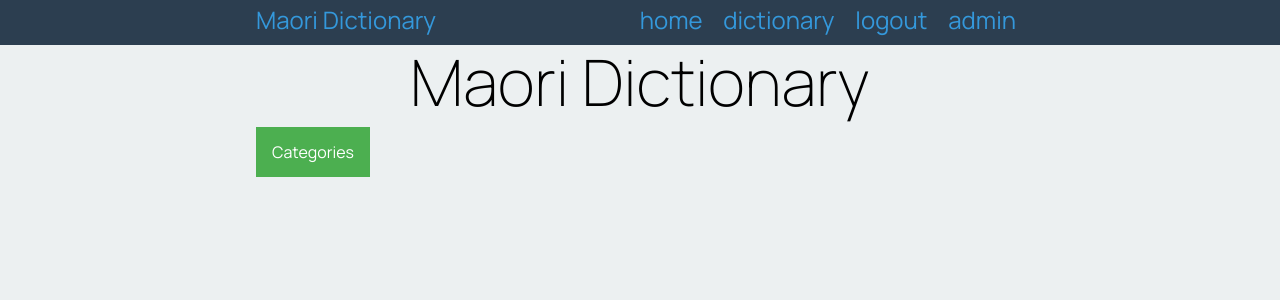
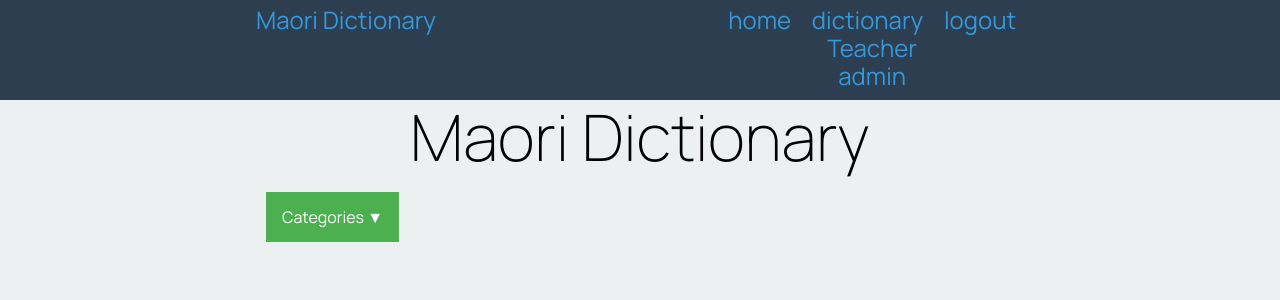
Before and after one commit to TanmayK2007/Maori_Dictionary, a Flask app: page /dictionary in a window 1280 px wide. Shown: the top 300 px of the page. Run offline with Flask 3, Linux system fonts and the light colour scheme; the visitor is signed in with stand-in values (Sample User, id 1); data that the repository does not hold is empty.

Commit message:
In this commit alot of work has been done. Including teacher login, some of delete words, and some major bug fixes/

```diff
--- a/app.py
+++ b/app.py
@@ -2,7 +2,7 @@ from flask import Flask, render_template, redirect, request, session
 import sqlite3
 from sqlite3 import Error
 from flask_bcrypt import Bcrypt
-
+from datetime import datetime
 DATABASE = "C:/Users/22452/OneDrive - Wellington College/13DTS/Maori Dictionary/maori_dictionary"
 
 app = Flask(__name__)
@@ -33,10 +33,19 @@ def is_logged_in():
         return True
 
 
+def is_teacher():
+    if session.get("type") is None:
+        print("Not Teacher")
+        return False
+    else:
+        print("Is Teacher")
+        return True
+
+
 @app.route('/')
 def render_home():
     con = create_connection(DATABASE)
-    query = "SELECT maori, english, category_name, definition, level FROM maori_words m INNER JOIN category c ON " \
+    query = "SELECT maori, english, category_name, definition, level, date_added FROM maori_words m INNER JOIN category c ON " \
             "m.cat_id_fk = c.cat_id"
     cur = con.cursor()
     cur.execute(query)
@@ -47,13 +56,13 @@ def render_home():
     if message is None:
         message = ""
 
-    return render_template('home.html', logged_in=is_logged_in(), message=message, words=word_list)
+    return render_template('home.html', logged_in=is_logged_in(), message=message, words=word_list, teacher=is_teacher())
 
 
 @app.route('/dictionary')
 def render_dictionary():
     con = create_connection(DATABASE)
-    query = "SELECT maori, english, category_name, definition, level FROM maori_words m INNER JOIN category c ON " \
+    query = "SELECT maori, english, category_name, definition, level, date_added FROM maori_words m INNER JOIN category c ON " \
             "m.cat_id_fk = c.cat_id"
     cur = con.cursor()
     cur.execute(query)
@@ -63,15 +72,14 @@ def render_dictionary():
     cur.execute(query)
     category_list = cur.fetchall()
     con.close()
-    print(f'word_list = {word_list}')
-    return render_template('dictionary.html', words=word_list, categories=category_list, logged_in=is_logged_in())
+    return render_template('dictionary.html', words=word_list, categories=category_list, logged_in=is_logged_in(), teacher=is_teacher())
 
 
 @app.route('/categories/<cat_id>')
 def render_categories(cat_id):  # put application's code here
     title = cat_id
     con = create_connection(DATABASE)
-    query = "SELECT maori, english, category_name, definition, level FROM maori_words m " \
+    query = "SELECT maori, english, category_name, definition, level, date_added FROM maori_words m " \
             "INNER JOIN category c ON m.cat_id_fk = c.cat_id WHERE cat_id_fk=? "
     cur = con.cursor()
     cur.execute(query, (title, ))
@@ -82,7 +90,7 @@ def render_categories(cat_id):  # put application's code here
     category_list = cur.fetchall()
     con.close()
     print(words_list)
-    return render_template("categories.html", wor=words_list, categories=category_list, title=title, logged_in=is_logged_in())
+    return render_template("categories.html", wor=words_list, categories=category_list, title=title, logged_in=is_logged_in(), teacher=is_teacher())
 
 
 @app.route('/login', methods=['POST', 'GET'])
@@ -94,7 +102,7 @@ def render_login():
         email = request.form['email'].strip().lower()
         password = request.form['password'].strip()
         print(email)
-        query = """SELECT user_id, fname, password FROM user WHERE email = ?"""
+        query = """SELECT user_id, fname, password, type FROM user WHERE email = ?"""
         con = create_connection(DATABASE)
         cur = con.cursor()
         cur.execute(query, (email,))
@@ -110,6 +118,7 @@ def render_login():
             user_id = user_data[0][0]
             first_name = user_data[0][1]
             db_password = user_data[0][2]
+            user_type = user_data[0][3]
         except IndexError:
             return redirect("/login?error=Email+invalid+password+incorrect")
 
@@ -123,10 +132,11 @@ def render_login():
         session['email'] = email
         session['user_id'] = user_id
         session['firstname'] = first_name
+        session['type'] = user_type
 
         print(session)
         return redirect('/')
-    return render_template('login.html', logged_in=is_logged_in())
+    return render_template('login.html', logged_in=is_logged_in(), teacher=is_teacher())
 
 
 @app.route('/signup', methods=['POST', 'GET'])
@@ -140,6 +150,7 @@ def render_signup():
         email = request.form.get('email').lower().strip()
         password = request.form.get('password')
         password2 = request.form.get('password2')
+        teacher = request.form.get('teacher')
 
         if password != password2:
             return redirect("\signup?error=Passwords+do+not+match")
@@ -149,11 +160,11 @@ def render_signup():
 
         hashed_password = bcrypt.generate_password_hash(password)
         con = create_connection(DATABASE)
-        query = "INSERT INTO user (fname, lname, email, password) VALUES (?, ?, ?, ?)"
+        query = "INSERT INTO user (fname, lname, email, password, type) VALUES (?, ?, ?, ?, ?)"
         cur = con.cursor()
 
         try:
-            cur.execute(query, (fname, lname, email, hashed_password))
+            cur.execute(query, (fname, lname, email, hashed_password, teacher))
         except sqlite3.IntegrityError:
             con.close()
             return redirect('\signup?error=Email+is+already+used')
@@ -163,7 +174,7 @@ def render_signup():
 
         return redirect("\login")
 
-    return render_template('signup.html', logged_in=is_logged_in())
+    return render_template('signup.html', logged_in=is_logged_in(), teacher=is_teacher())
 
 
 @app.route('/logout')
@@ -187,52 +198,82 @@ def render_search():
     cur.execute(query, (search, search, search, search, search))
     words_list = cur.fetchall()
     con.close()
-    return render_template("home.html", words=words_list, title=title)
+    return render_template("home.html", words=words_list, title=title, teacher=is_teacher())
 
 
 @app.route('/admin')
 def render_admin():
     if not is_logged_in():
         return redirect('/?message=Need+to+be+logged+in.')
+    if not is_teacher():
+        return redirect('/?message=Need+to+be+teacher.')
+
     con = create_connection(DATABASE)
     query = "SELECT * FROM maori_words"
     cur = con.cursor()
     cur.execute(query)
     word_list = cur.fetchall()
     con.close()
-    return render_template("admin.html", logged_in=is_logged_in(), words=word_list)
+    con = create_connection(DATABASE)
+    query = "SELECT * FROM category"
+    cur = con.cursor()
+    cur.execute(query)
+    category = cur.fetchall()
+    con.close()
+    print(category)
+    return render_template("admin.html", logged_in=is_logged_in(), categories=category, words=word_list, teacher=is_teacher())
 
 
 @app.route('/add_words', methods=['POST'])
 def add_words():
     if not is_logged_in():
         return redirect('/?message=Need+to+be+logged+in.')
+    if not is_teacher():
+        return redirect('/?message=Need+to+be+teacher.')
     if request.method == "POST":
         print(request.form)
-        maori = request.form.get('maori').title().strip()
-        english = request.form.get('english').title().strip()
-        category = request.form.get('category').title().strip()
-        definition = request.form.get('definition').title().strip()
+        maori = request.form.get('maori').capitalize().strip()
+        english = request.form.get('english').capitalize().strip()
+        category = request.form.get('category').capitalize().strip()
+        definition = request.form.get('definition').capitalize().strip()
         level = request.form.get('level').strip()
-        print(maori, english, category, definition, level)
+        date_added = datetime.today().strftime('%d-%m-%Y')
+        print(maori, english, category, definition, level, date_added)
         con = create_connection(DATABASE)
-        query = "INSERT INTO maori_words (maori, english, category, definition, level) VALUES (?, ?, ?, ?, ?)"
+        query = "INSERT INTO maori_words (maori, english, cat_id_fk, definition, level, date_added) VALUES (?, ?, ?, ?, ?, ?)"
         cur = con.cursor()
-        cur.execute(query, (maori, english, category, definition, level))
+        cur.execute(query, (maori, english, category, definition, level, date_added))
         con.commit()
         con.close()
-        return redirect('/admin')
+    return redirect('/admin')
 
 
 @app.route('/delete_words', methods=['POST'])
 def render_delete_words():
     if not is_logged_in():
         return redirect('/?message=Need+to+be+logged+in.')
+    if not is_teacher():
+        return redirect('/?message=Need+to+be+teacher.')
     if request.method == "POST":
-        category = request.form.get('')
-        print(category)
-        category = category.split(", ")
-        cat_id = category[0]
-        cat_name = category[1]
-        return render_template("delete_confirm.html", id=cat_id, name=cat_name, type="category")
+        words = request.form.get('word_id')
+        print(words)
+        words = words.split(", ")
+        words_id = words[0]
+        words_name = words[1]
+        return render_template("delete_confirm.html", id=words_id, name=words_name, type="word", logged_in=is_logged_in(), teacher=is_teacher())
     return redirect("/admin")
+
+
+@app.route('/delete_word_confirm/<word_id>')
+def delete_words_confirm(word_id):
+    if not is_logged_in():
+        return redirect('/?message=Need+tobe+logged+in.')
+    if not is_teacher():
+        return redirect('/')
+    con = create_connection(DATABASE)
+    query = 'DELETE FROM maori_words WHERE word_id = ?'
+    cur = con.cursor()
+    cur.execute(query, (word_id,))
+    con.commit()
+    con.close()
+    return redirect('/admin')
--- a/static/style.css
+++ b/static/style.css
@@ -148,7 +148,7 @@ input{
 }
 
 .dropdown {
-  position: relative;
+  padding: 10px;
   display: inline-block;
 }
 
--- a/templates/base.html
+++ b/templates/base.html
@@ -19,7 +19,12 @@
             <a href="/dictionary">dictionary</a>
             {% if logged_in %}
             <a href="/logout">logout</a>
-            <a href="/admin">admin</a>
+                {% if teacher %}
+                    <header> Teacher </header>
+                    <a href="/admin">admin</a>
+                {% else %}
+                    <header> Student </header>
+                {% endif %}
             {% else %}
             <a href="/login">login</a>
             {% endif %}
--- a/templates/categories.html
+++ b/templates/categories.html
@@ -3,7 +3,7 @@
 {% block main %}
 
 <div class="dropdown">
-  <button class="dropbtn">Categories</button>
+  <button class="dropbtn">Categories ▼</button>
   <div class="dropdown-content">
     {% for category in categories %}
     <a href="/categories/{{ category[0] }}">{{ category[1] }}</a>
@@ -19,6 +19,8 @@
         <p>Category: {{ wo[2] }}</p>
         <p>Definition: {{ wo[3] }}</p>
         <p>Level: {{ wo[4] }}</p>
+        <p>Date Added: {{ wo[5] }}</p>
+
     </article>
     {% endfor %}
 </div>
--- a/templates/delete_confirm.html
+++ b/templates/delete_confirm.html
@@ -1,9 +1,9 @@
-% extends "base.html" %}
+{% extends "base.html" %}
 
 {% block pageheading %}Confirm Delete{% endblock %}
 
 {% block main %}
-    <h3>Are you sure you want to delete {{ type }} {{ name }}?
+    <h3>Are you sure you want to delete the word {{ name }}?
         <a href="/delete_{{ type }}_confirm/{{ id }}">Yes</a> /
         <a href="/admin">No</a></h3>
 {% endblock %}
--- a/templates/dictionary.html
+++ b/templates/dictionary.html
@@ -3,7 +3,7 @@
 {% block main %}
 
 <div class="dropdown">
-  <button class="dropbtn">Categories</button>
+  <button class="dropbtn">Categories ▼</button>
   <div class="dropdown-content">
     {% for category in categories %}
     <a href="/categories/{{ category[0] }}">{{ category[1] }}</a>
@@ -19,6 +19,7 @@
         <p>Category: {{ word[2] }}</p>
         <p>Definition: {{ word[3] }}</p>
         <p>Level: {{ word[4] }}</p>
+        <p>Date Added: {{ word[5] }}</p>
     </article>
     {% endfor %}
         </div>
--- a/templates/home.html
+++ b/templates/home.html
@@ -18,6 +18,7 @@
             <td> Category</td>
             <td> Definition</td>
             <td> Level</td>
+            <td> Date Added</td>
         </tr>
         </thead>
         <tbody>
@@ -28,6 +29,8 @@
             <td>{{ word[2] }}</td>
             <td>{{ word[3] }}</td>
             <td>{{ word[4] }}</td>
+            <td>{{ word[5] }}</td>
+
         </tr>
             {% endfor %}
         </tbody>
--- a/templates/signup.html
+++ b/templates/signup.html
@@ -28,6 +28,9 @@
             <div class="form-element"><input type="password" name="password2" id="password2" required></div>
         </div>
 
+        <label for="teacher"></label><input type="checkbox" id="teacher" name="teacher" value="teacher">
+        <label for="type"> Teacher </label>
+
         <div class="form-group">
             <div></div>
             <div class="form-element"><input type="reset"></div>
```
Also changed, not shown: templates/admin.html (+35 -4 lines), 1 other file.
